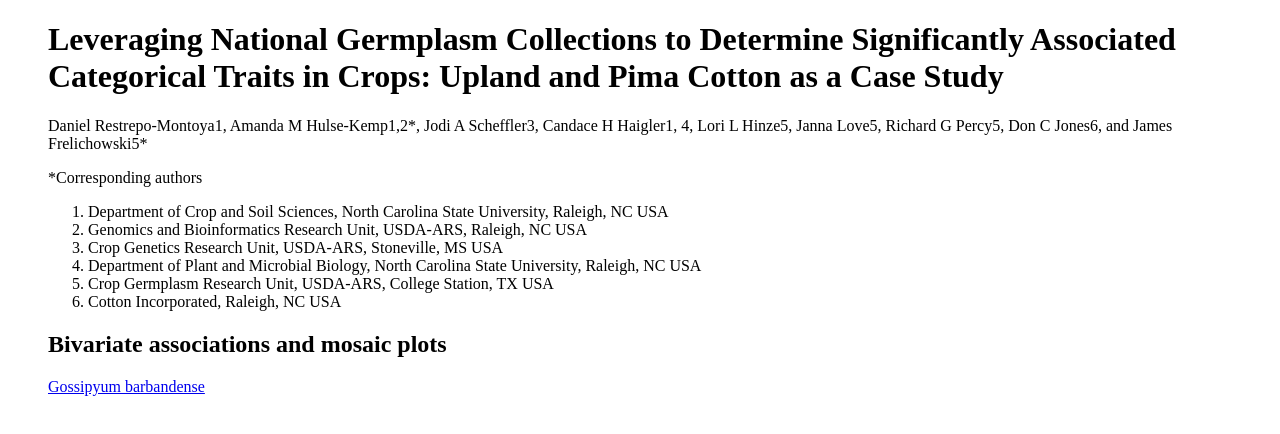
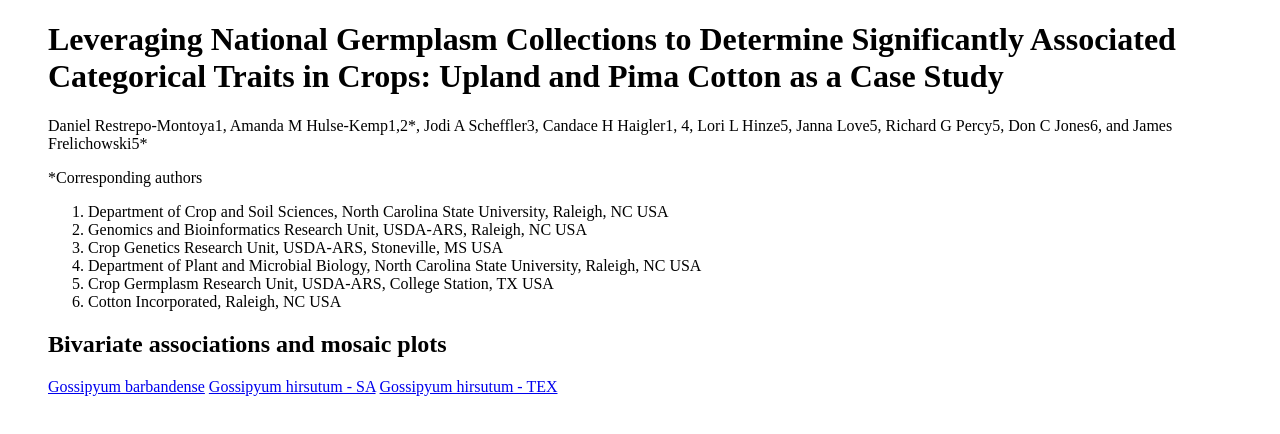
Before and after one commit to drestmont/categorical_proof, a plain HTML site: page index.html in a window 1280 px wide. Drawn offline with Linux system fonts and the light colour scheme.

Commit message:
Update index.html

```diff
--- a/index.html
+++ b/index.html
@@ -20,6 +20,8 @@
 	 </ol>
 	 <h2>Bivariate associations and mosaic plots</h2>
 	 <a href="https://drestmont.github.io/categorical_proof/ref1.html" title="Ref_1">Gossipyum barbandense</a>
+	 <a href="https://drestmont.github.io/categorical_proof/ref1.html" title="Ref_1">Gossipyum hirsutum - SA</a>
+	 <a href="https://drestmont.github.io/categorical_proof/ref1.html" title="Ref_1">Gossipyum hirsutum - TEX</a>
       </ul>
    </body>
 
```
